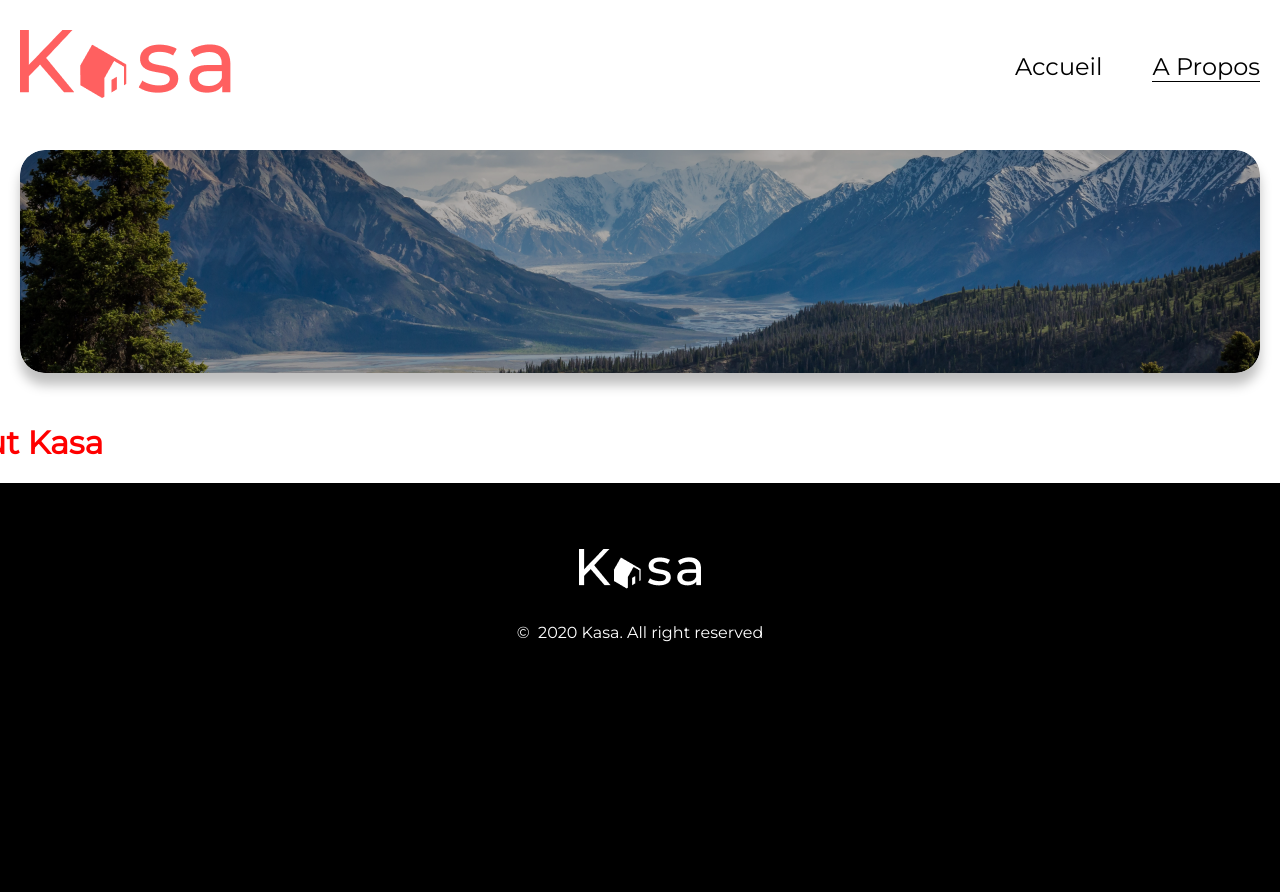
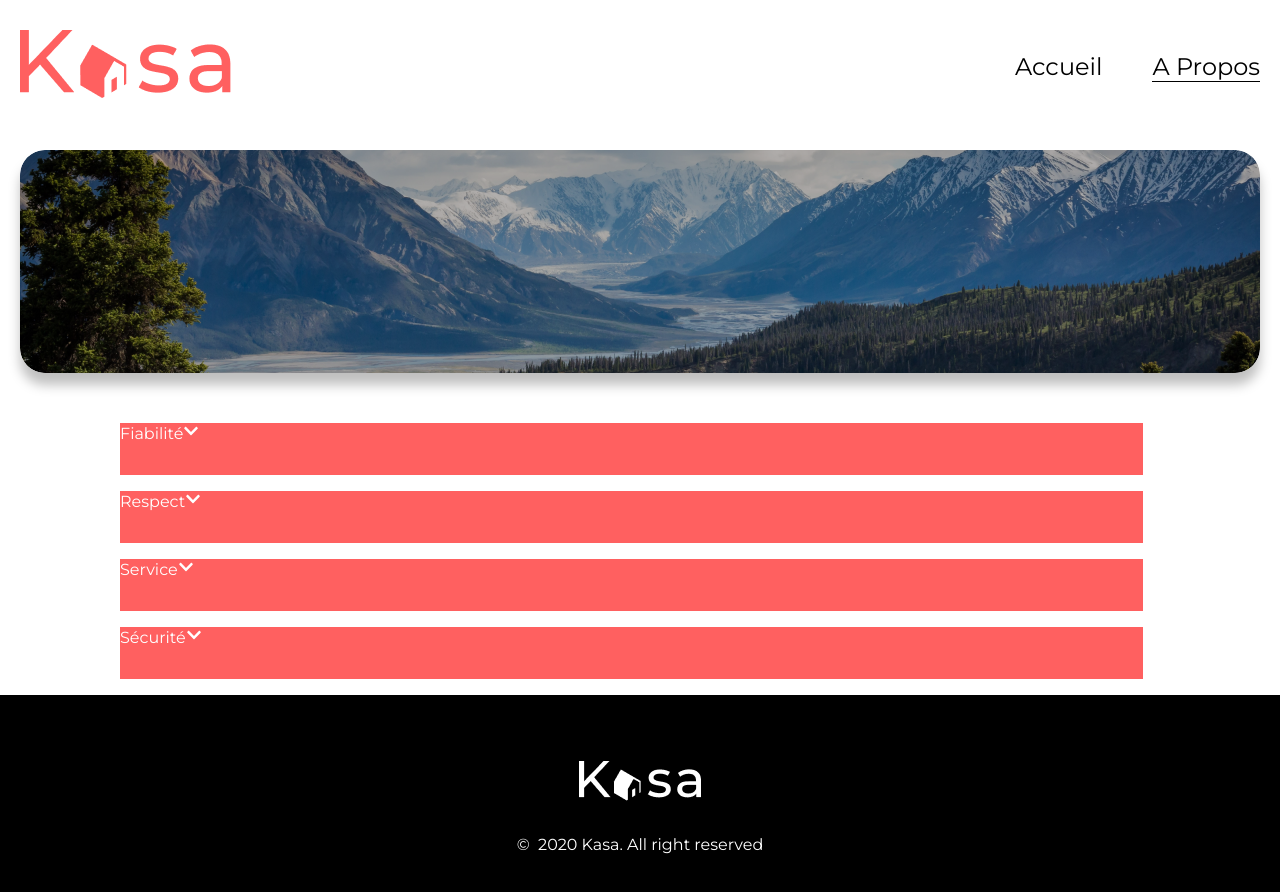
Before and after one commit to menu-bit/project-kasa-frontend, a React (Vite) app: page /about in a window 1280 px wide. Shown: the top 892 px of the page. Before the commit the page ends 800 px from the top, so only its background shows below. Built offline with nearby package versions, Linux system fonts and the light colour scheme.

Commit message:
after collapse arrows

```diff
--- a/package.json
+++ b/package.json
@@ -10,10 +10,12 @@
     "preview": "vite preview"
   },
   "dependencies": {
+    "@coreui/react": "^5.9.0",
     "localforage": "^1.10.0",
     "match-sorter": "^8.1.0",
     "react": "^19.1.1",
     "react-dom": "^19.1.1",
+    "react-icons": "^5.5.0",
     "react-router-dom": "^7.9.1",
     "sort-by": "^0.0.2",
     "styled-components": "^6.1.19"
--- a/src/pages/About/about.jsx
+++ b/src/pages/About/about.jsx
@@ -1,12 +1,98 @@
 import { Banner } from '../../components/Banner/bannerAbout'
 import bannerAboutImg from '../../assets/bannerAboutImg.png'
 import styles from './about.module.css'
+import React, { useState } from 'react'
+//import { CCollapse } from '@coreui/react'
+import { FaChevronDown } from 'react-icons/fa'
 
 export default function About() {
+  const [fiabiliteVisible, setFiabiliteVisible] = useState(false)
+  const [respectVisible, setRespectVisible] = useState(false)
+  const [serviceVisible, setServiceVisible] = useState(false)
+  const [securiteVisible, setSecuriteVisible] = useState(false)
+
   return (
     <main>
       <Banner img={bannerAboutImg} title="A props" />
-      <h1 className={styles.h1}>About Kasa</h1>
+
+      <p className={styles.collapseTitle}>
+        Fiabilité
+        <FaChevronDown
+          onClick={() => setFiabiliteVisible((v) => !v)}
+          style={{
+            cursor: 'pointer',
+            transform: fiabiliteVisible ? 'rotate(180deg)' : 'rotate(0deg)',
+            transition: 'transform 0.3s ease',
+          }}
+        />
+        {fiabiliteVisible && (
+          <p>
+            Les annonces postée sur Kasa garantissent une fiabilité totale. Les
+            photos sont conformes aux logements, et toutes le informations sont
+            régulièrement vérifiées par nos équipes.
+          </p>
+        )}
+      </p>
+
+      <p className={styles.collapseTitle}>
+        Respect
+        <FaChevronDown
+          onClick={() => setRespectVisible((v) => !v)}
+          style={{
+            cursor: 'pointer',
+            transform: respectVisible ? 'rotate(180deg)' : 'rotate(0deg)',
+            transition: 'transform 0.3s ease',
+          }}
+        />
+        {respectVisible && (
+          <p>
+            La bienveillance fait partie des valeurs fondatrices de Kasa. Tout
+            comportement discriminatoire ou de perturbation du vosinage
+            entrainera une exclusion de notre plateforme.
+          </p>
+        )}
+      </p>
+
+      <p className={styles.collapseTitle}>
+        Service
+        <FaChevronDown
+          onClick={() => setServiceVisible((v) => !v)}
+          style={{
+            cursor: 'pointer',
+            transform: serviceVisible ? 'rotate(180deg)' : 'rotate(0deg)',
+            transition: 'transform 0.3s ease',
+          }}
+        />
+        {serviceVisible && (
+          <p>
+            La qulité est au coeur de notre engagemet chez Kasq. Nous veillons à
+            ce que chaque interaction, que ce soit avec nos hotes ou nos
+            locataires, soit empreinte de respect et de bienveillance.
+          </p>
+        )}
+      </p>
+
+      <p className={styles.collapseTitle}>
+        Sécurité
+        <FaChevronDown
+          onClick={() => setSecuriteVisible((v) => !v)}
+          style={{
+            cursor: 'pointer',
+            transform: securiteVisible ? 'rotate(180deg)' : 'rotate(0deg)',
+            transition: 'transform 0.3s ease',
+          }}
+        />
+        {securiteVisible && (
+          <p>
+            La sécurité est la priorité de Kasa. Aussi bien pour nos hotes que
+            pour les voyageurs, chaque logement correspond aux criéeres de
+            sécurité établis par nos services. En laissant une aussi bien à
+            l'hote qu'au locataire,cela perment à nos quipes de vrifier que les
+            standards sont bien respectés. Nous organisons égalment des ateliers
+            sur la sécurté domestique pour nos hotes.
+          </p>
+        )}
+      </p>
     </main>
   )
 }
--- a/src/pages/About/about.module.css
+++ b/src/pages/About/about.module.css
@@ -1,3 +1,20 @@
-.h1 {
+.collapseTitle {
+  margin-left: 200px;
+  height: 52px;
+  width: 1023px;
+  background: rgba(255, 96, 96, 1);
+  color: rgba(255, 255, 255, 1);
+}
+
+.FaChevronDown {
   color: red;
+  display: flex;
+  justify-content: space-between;
+  margin-right: 100px;
 }
+
+p {
+  background: white;
+  color: black;
+  height: fit-content;
+}
```
Also changed, not shown: src/utils/style/index.css (+4 -5 lines), 1 other file (tests, documents, lock files or other folders).
